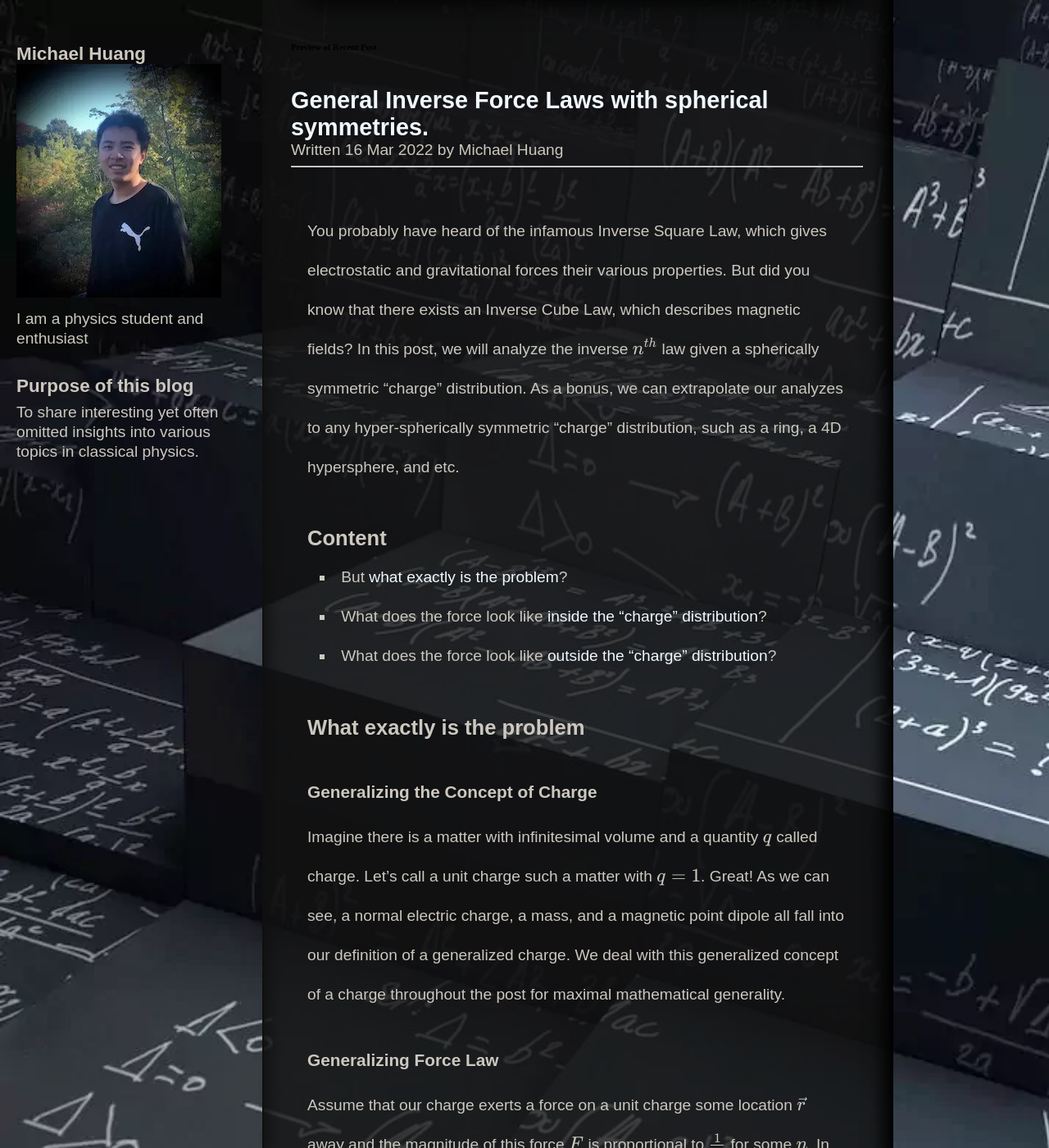
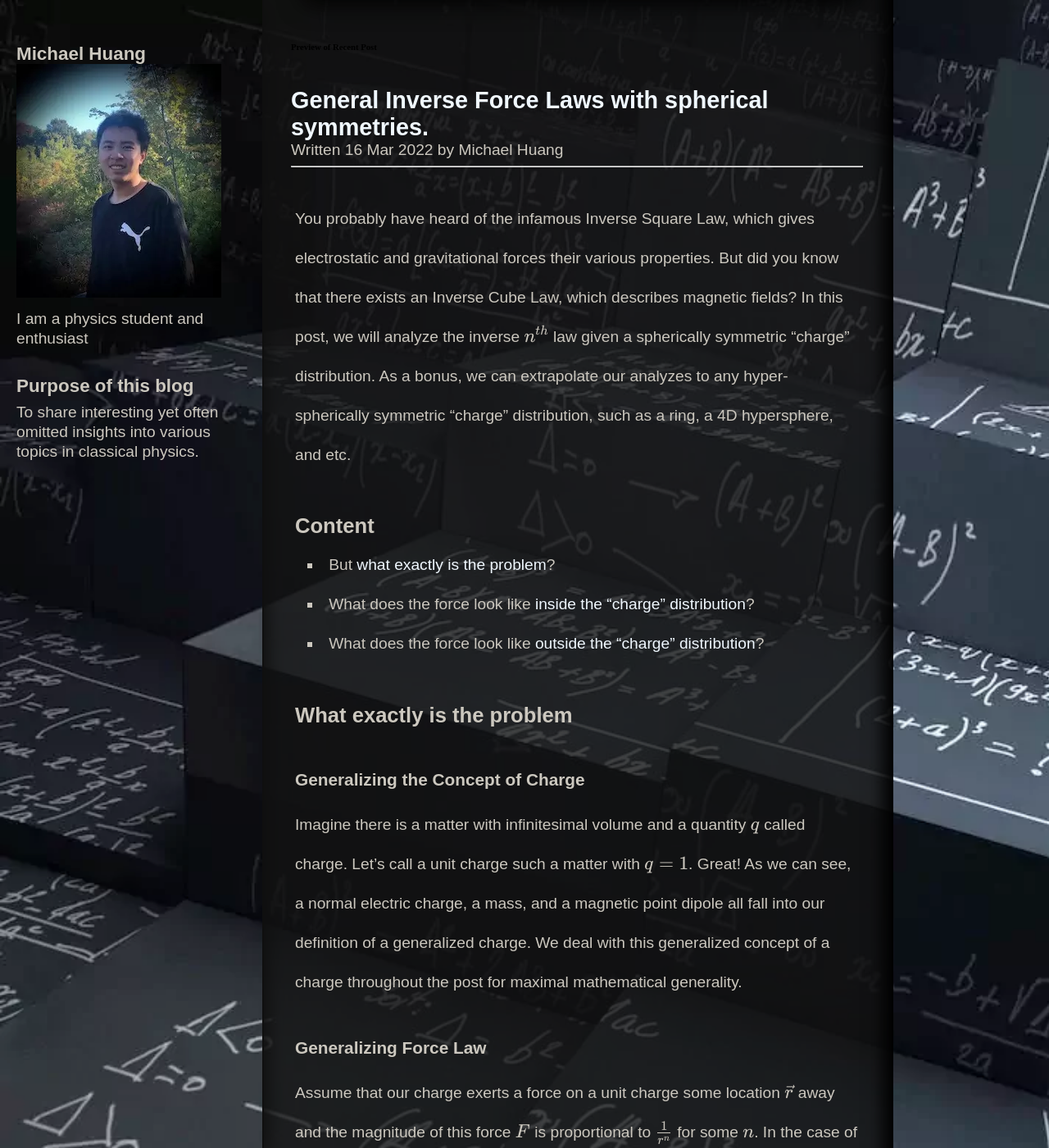
Before and after one commit to IntuitivePhysics/IntuitivePhysics, a Jekyll site: the page built from index.html, in a window 1280 px wide and 1400 px high, scrolled down 1683 px. Shown: the whole window at 82% size. Built offline with Jekyll 4.4.1, drawn with Linux system fonts in a browser that asks for light colours.

Commit message:
fix margins

```diff
--- a/_layouts/home.html
+++ b/_layouts/home.html
@@ -1,7 +1,6 @@
 ---
 layout: default
 ---
-<div>
 
 <div id="float-text">
     <ul>
@@ -42,5 +41,3 @@ layout: default
     </main>
     {% include footer.html %}
 </div>
-
-</div>
--- a/_sass/main.scss
+++ b/_sass/main.scss
@@ -155,6 +155,14 @@ a:hover{
     }
     line-height: 2em;
     padding: 20px;
+}
+
+.nice-text-low-pad{
+    p{
+        margin-top: 0.4em;
+    }
+    line-height: 2em;
+    padding: 5px;
 }
 
 .condensed{
--- a/electromagnetism.html
+++ b/electromagnetism.html
@@ -49,7 +49,7 @@ description: Explore the intuition and interconnection of Maxwell's Equations an
     <p>Written {{ post.date | date_to_string }} by {{ post.author }}</p>
     <hr>
     <br>
-    <div class="post-mid nice-text stretched">
+    <div class="post-mid nice-text-low-pad stretched">
         {{ post.content }}
     </div>
     {% endif %}
--- a/index.html
+++ b/index.html
@@ -23,7 +23,7 @@ description: Focused on fascinating yet often omitted insights into classical ph
     <p>Written {{ post.date | date_to_string }} by {{ post.author }}</p>
     <hr>
     <br>
-    <div class="post-mid nice-text stretched">
+    <div class="post-mid nice-text-low-pad stretched">
         {{ post.content }}
     </div>
     {% endfor %}
--- a/mechanics.html
+++ b/mechanics.html
@@ -46,7 +46,7 @@ description: Intuitions, tricks, and quirks of classical mechanics from Newtonia
     <p>Written {{ post.date | date_to_string }} by {{ post.author }}</p>
     <hr>
     <br>
-    <div class="post-mid nice-text stretched">
+    <div class="post-mid nice-text-low-pad stretched">
         {{ post.content }}
     </div>
     {% endif %}
```
